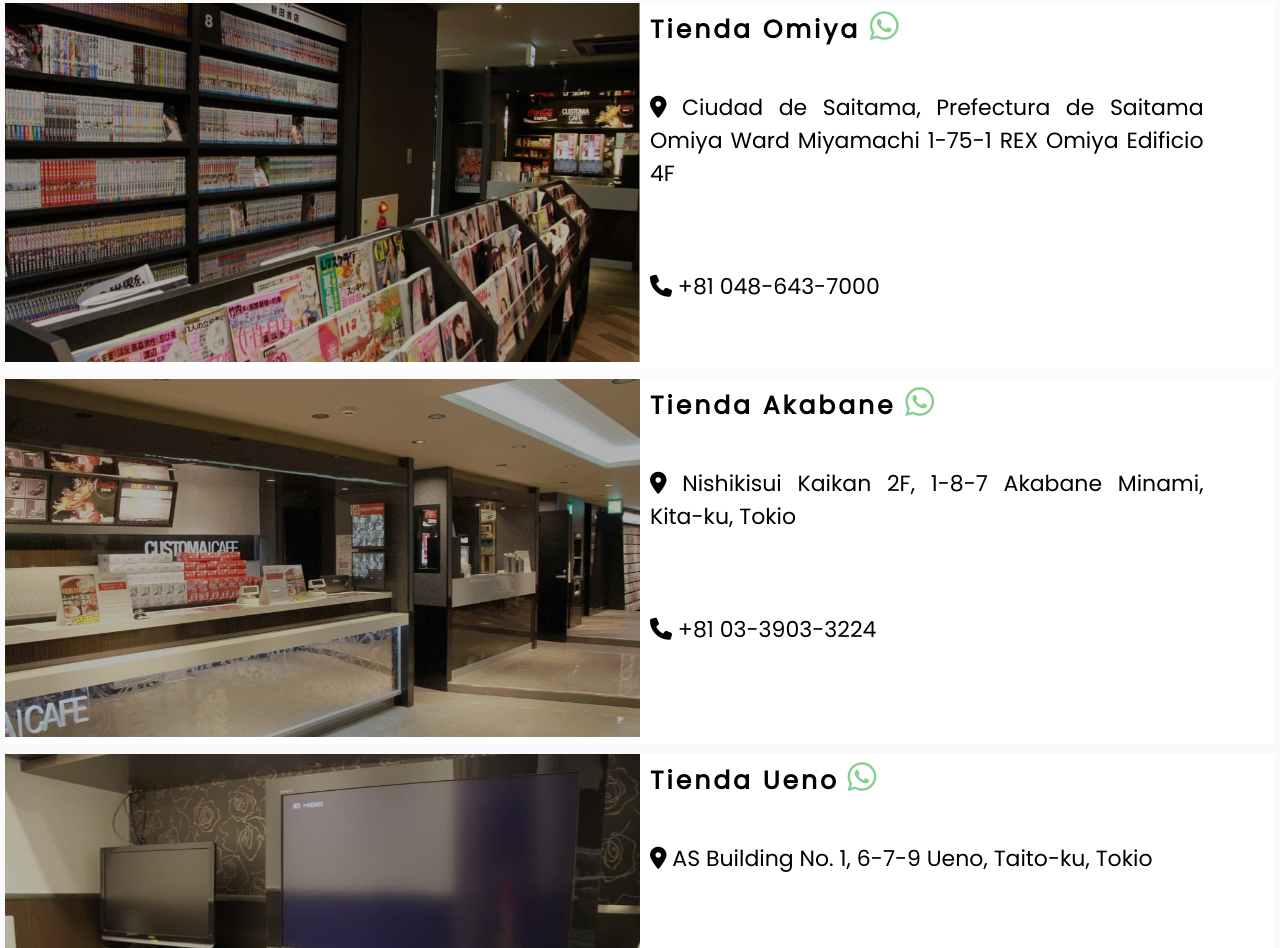
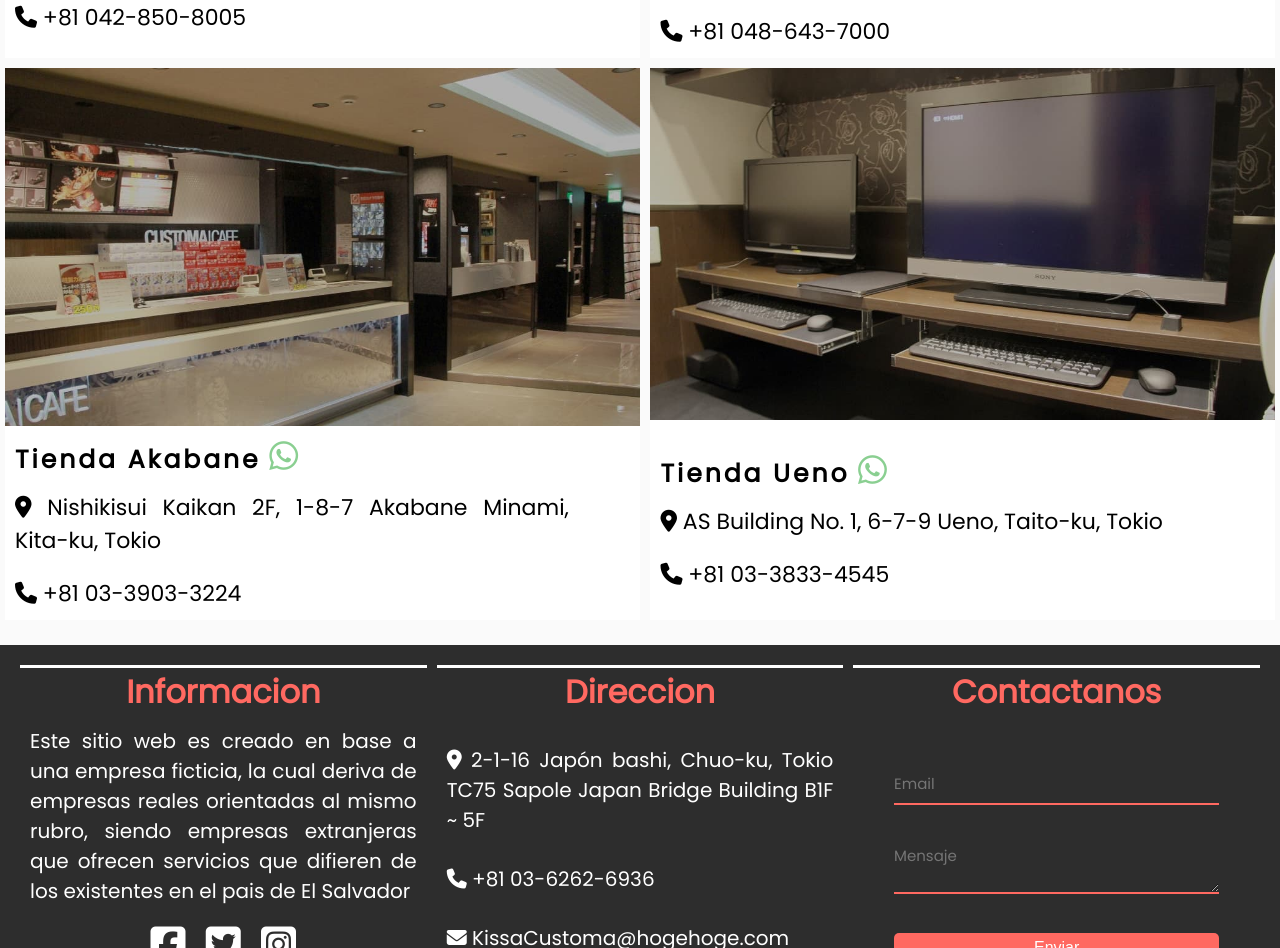
Before and after one commit to josers77j/Kissa_WebSite, a plain HTML site: page tiendas.html in a window 1280 px wide. Shown: the part 1852-2800 px from the top of the page. Drawn offline with Linux system fonts and the light colour scheme.

Commit message:
Add files via upload

```diff
--- a/css/estilos.css
+++ b/css/estilos.css
@@ -548,25 +548,25 @@ background: #fafafa;
     padding: 20px;
     display: grid;
     grid-template-columns: repeat(3,1fr);
-    gap: 20px;
+    gap: 10px;
 
 }
 .footer-content{
     display: grid;
     grid-template-columns: 1fr;
-    gap: 20px;
+    gap: 10px;
     width: 100%;
 }
 
 .footer-information{
     display: grid;
-    gap: 20px;
+    gap: 10px;
 }
 
 .footer-information p{
     text-align: justify;
-    font-size: 18px;
-    padding: 0 20px;
+    font-size: 20px;
+    padding: 0 10px;
 }
 .footer-social{
     width: 100%;
@@ -574,7 +574,7 @@ background: #fafafa;
 .fa-brands{
     font-size: 40px;
     color: #fff;
-    margin: 10px;
+    margin: 8px;
     transition:.2s;
 }
 .fa-brands:hover{
@@ -584,16 +584,16 @@ background: #fafafa;
 
 .footer-direccion{
     display: grid;
-    grid-template-columns: 1fr;
-    gap: 20px;
+    grid-template-columns: repeat(1,1fr);
+    gap: 10px;
     width: 100%;
 }
 .footer-direccion p{
 
     width: 100%;
-    font-size: 25px;
+    font-size: 20px;
     text-align: justify;
-    padding: 0 20px;
+    padding: 0 10px;
 }
 .footer-form{
     display: grid;
@@ -792,8 +792,8 @@ background: #fafafa;
     .footer-direccion p{
 
         width: 100%;
-        font-size: 20px;
-    }
+        font-size: 18px;
+        }
     .container-caracteristicas{
         grid-template-columns: repeat(3,1fr);
     }
--- a/css/tiendas.css
+++ b/css/tiendas.css
@@ -104,12 +104,9 @@ padding: 20px 0;
 @media(max-width:1280px){
     .tienda-main-content{
         display: grid;
-        grid-template-areas: "shop1"
-                             "shop2"
-                             "shop3"
-                             "shop4"
-                             "shop5"
-                             "shop6";
+        grid-template-areas: "shop1 shop2"
+                             "shop3 shop4"
+                             "shop5 shop6";
         gap: 10px;
         padding: 5px;
     }
@@ -128,17 +125,27 @@ padding: 20px 0;
 .tienda-label,
 #shop1 p{
     width: 90%;
-    padding: 40px 0;
+    padding: 10px 0;
     font-size: 22px;
+}
+.tienda-main-card{
+    display: grid;
+    grid-template-columns: repeat(1,1fr);
 }
 }
 @media(max-width:768px){
-    .tienda-main-card{
+    .tienda-main-content{
         display: grid;
-        grid-template-columns: repeat(1,1fr);
-        background: #ffff;
-        border-bottom: 2px solid;
+        grid-template-areas: "shop1"
+                             "shop2"
+                             "shop3"
+                             "shop4"
+                             "shop5"
+                             "shop6";
+        gap: 10px;
+        padding: 5px;
     }
+
     .tienda-label,
 #shop1 p{
     width: 90%;
```
Also changed, not shown: tiendas.html (+2 -1 lines).
